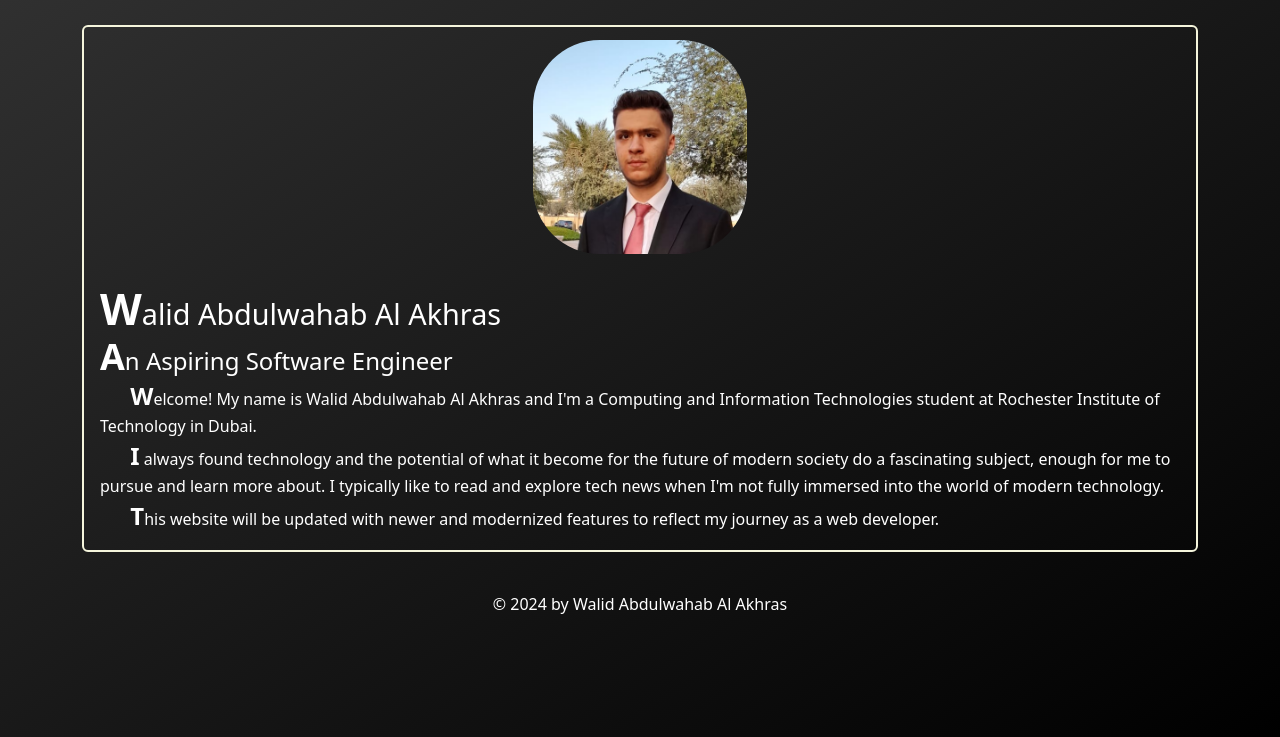
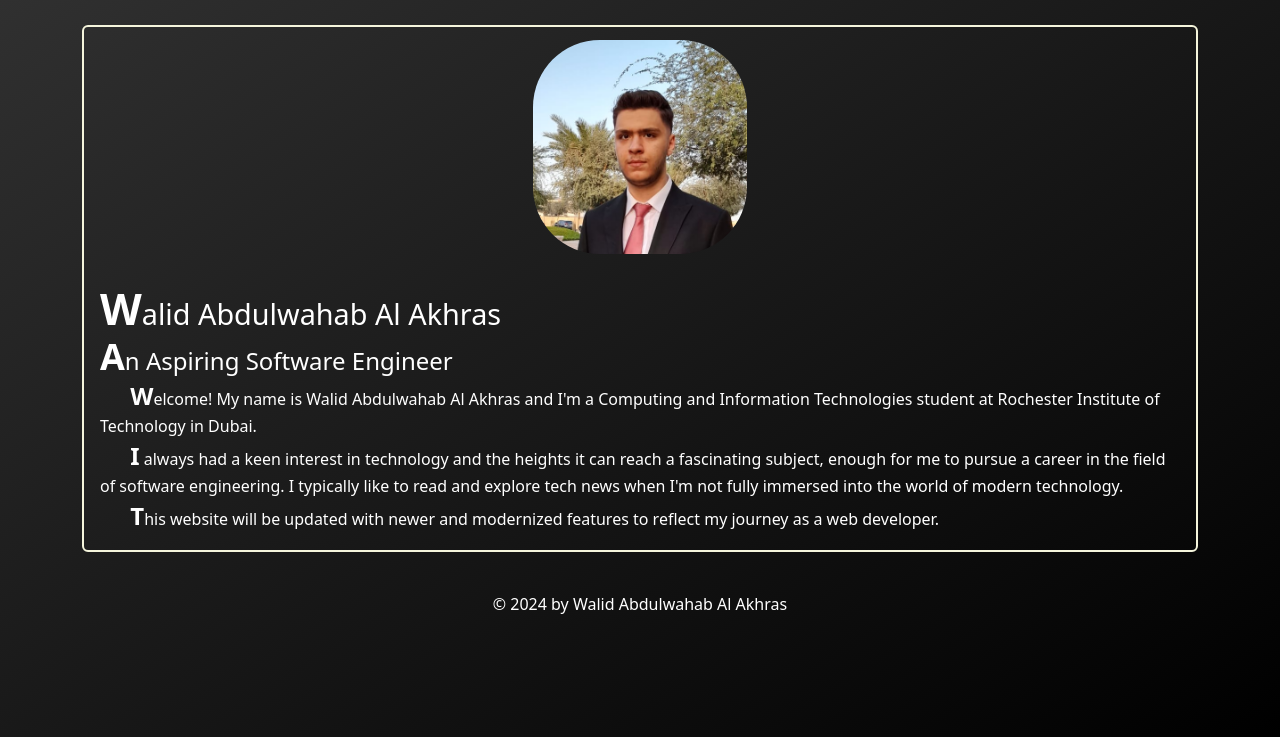
Before and after one commit to walidakhras2226/my_domain, a plain HTML site: page index.html in a window 1280 px wide. Shown: the part 63-800 px from the top of the page. Drawn offline with Linux system fonts and the light colour scheme.

Commit message:
Fix 1.2
Slight modification to the presented information in index.html

```diff
--- a/index.html
+++ b/index.html
@@ -42,7 +42,7 @@
                         <h5 class="card-title content-text">Walid Abdulwahab Al Akhras</h5>
                         <h6 class="card-title content-text">An Aspiring Software Engineer</h6>
                         <p class="card-text content-text">&emsp; Welcome! My name is Walid Abdulwahab Al Akhras and I'm a Computing and Information Technologies student at Rochester Institute of Technology in Dubai.</p>
-                        <p class="card-text content-text">&emsp; I always found technology and the potential of what it become for the future of modern society do a fascinating subject, enough for me to pursue and learn more about. I typically like to read and explore tech news when I'm not fully immersed into the world of modern technology.</p>
+                        <p class="card-text content-text">&emsp; I always had a keen interest in technology and the heights it can reach a fascinating subject, enough for me to pursue a career in the field of software engineering. I typically like to read and explore tech news when I'm not fully immersed into the world of modern technology.</p>
                         <p class="card-text content-text">&emsp; This website will be updated with newer and modernized features to reflect my journey as a web developer.</p>
                     </div>
                 </div>
```
